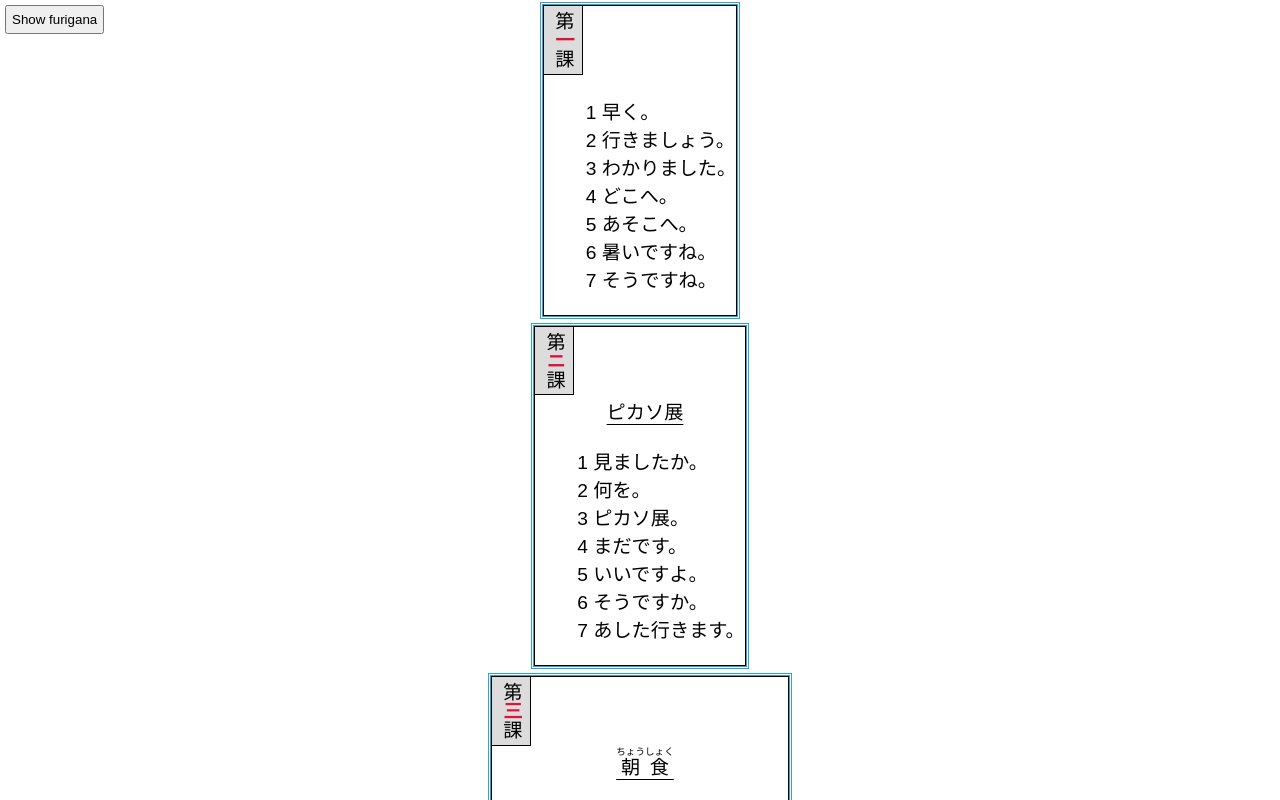
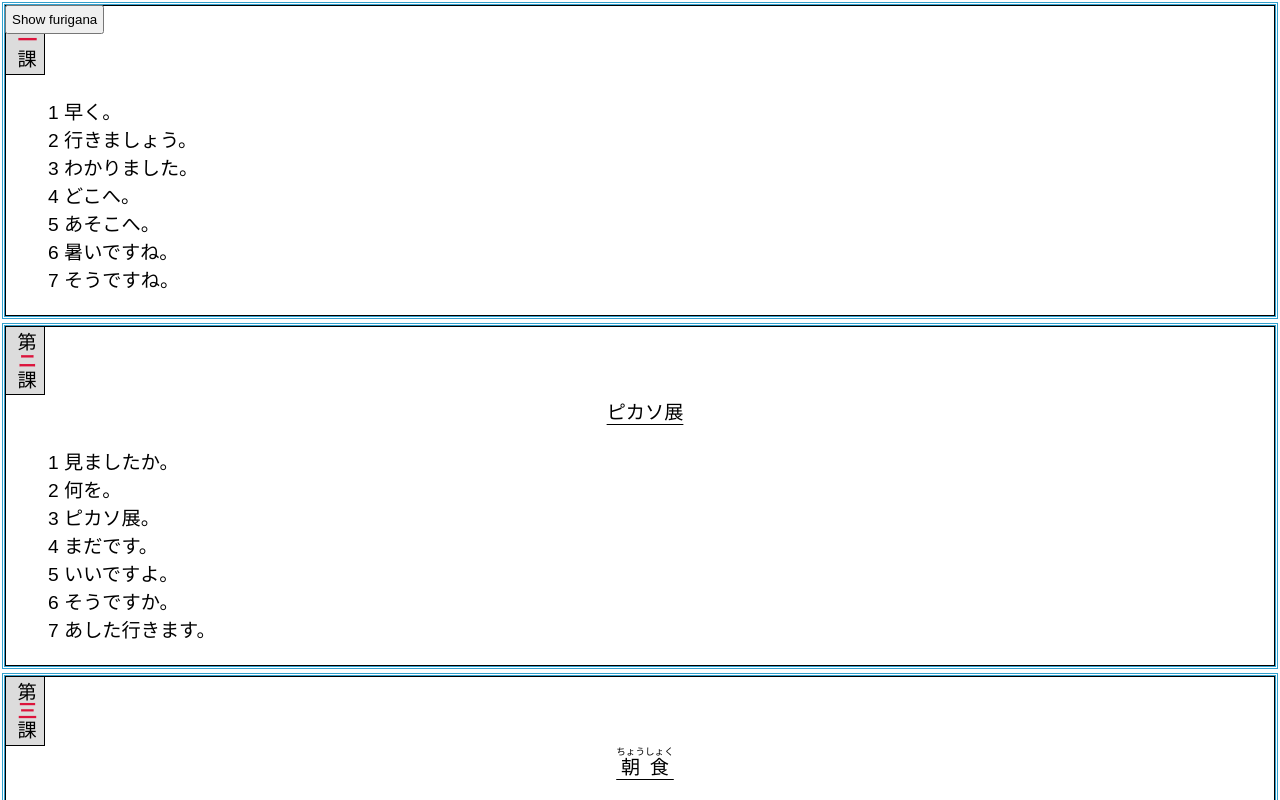
Before and after one commit to 483D8B/Dialogue, a plain HTML site: page index.html in a window 1280 px wide. Shown: the top 800 px of the page. Drawn offline with nearby package versions, Linux system fonts and the light colour scheme.

Commit message:
changed alignment

```diff
--- a/index.html
+++ b/index.html
@@ -25,7 +25,7 @@
       gap: 10px;
       padding: 5px;
       justify-content: space-evenly;
-      align-items: flex-start;
+      /* align-items: flex-start; */
       /* Add this line */
     }
 
@@ -54,7 +54,7 @@
       padding-left: 10px;
       font-size: 1.2rem;
       outline: 3px double #32a1ce;
-      margin: auto;
+      /* margin: auto; */
     }
 
     .dialogue span {
```
